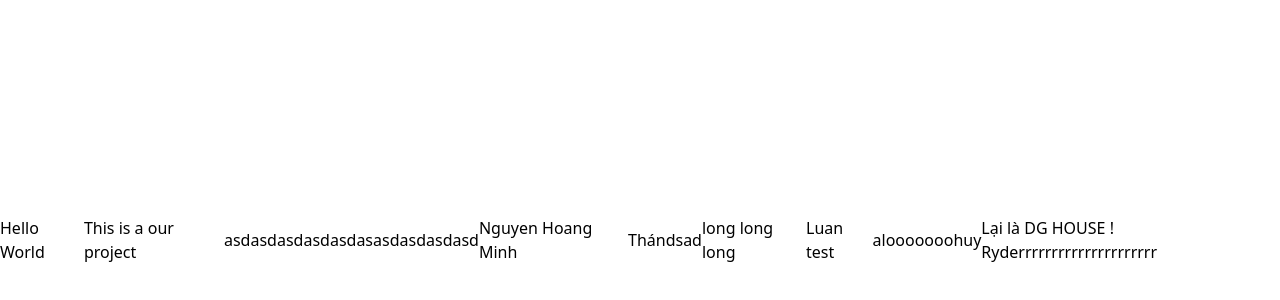
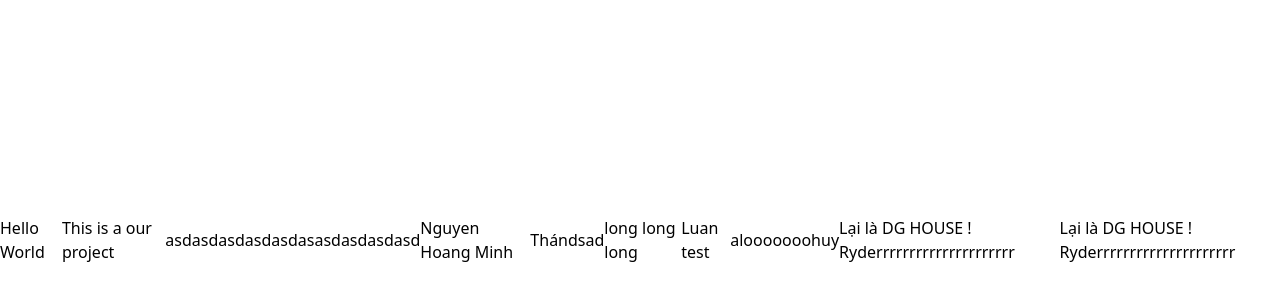
Before and after one commit to long-troi-lo-dat/pet__service_store, a React (Create React App) app in the folder front-end/: page / in a window 1280 px wide. Shown: the part 160-460 px from the top of the page. Built offline with nearby package versions, Linux system fonts and the light colour scheme.

Commit message:
huyhohoh

```diff
--- a/front-end/src/App.js
+++ b/front-end/src/App.js
@@ -12,6 +12,7 @@ function App() {
       <h1> alooooooo </h1>
       <h1> huy </h1>
       <h2> Lại là DG HOUSE ! Ryderrrrrrrrrrrrrrrrrrrrr </h2>
+      <h2> Lại là DG HOUSE ! Ryderrrrrrrrrrrrrrrrrrrrr </h2>
 
 
     </div>
```
